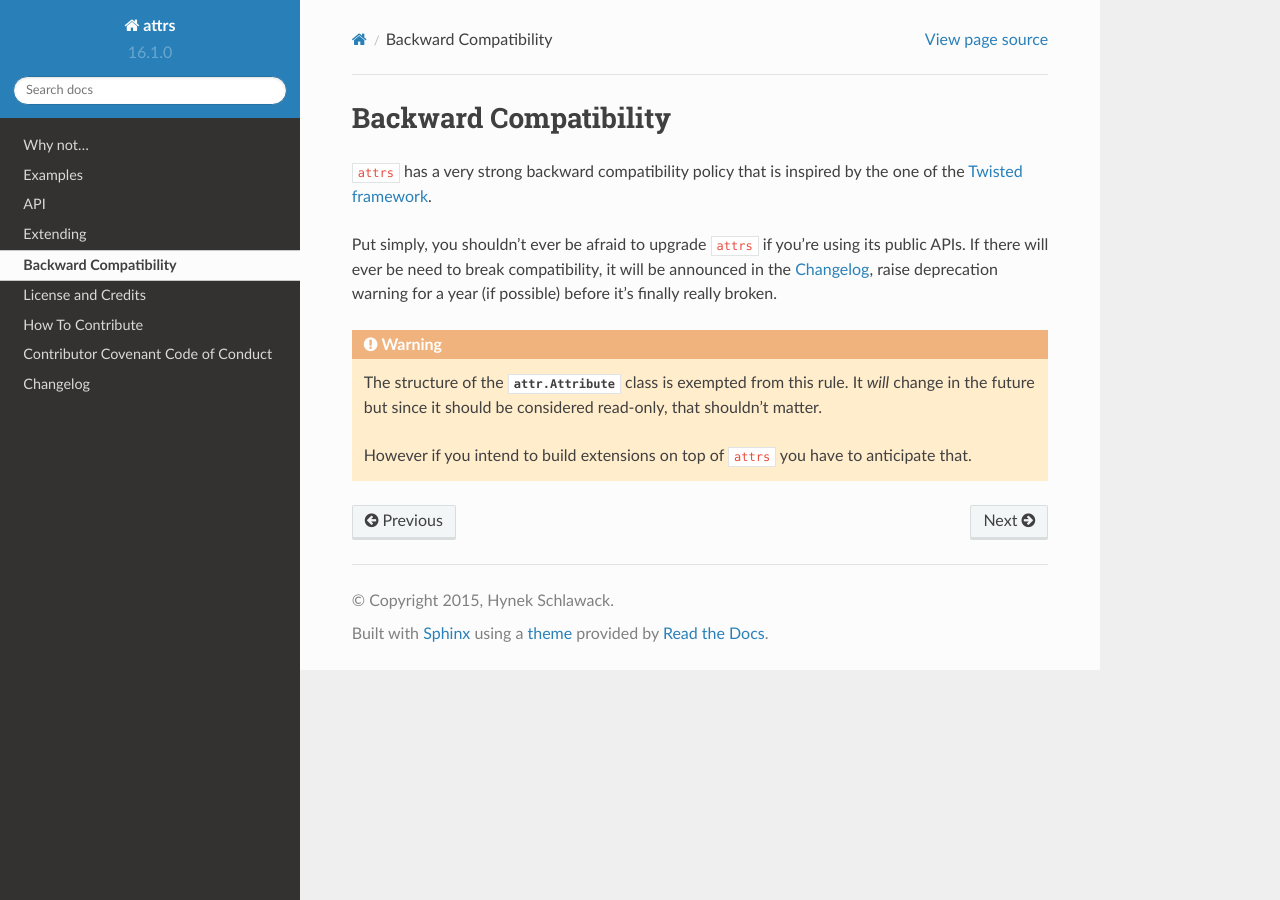
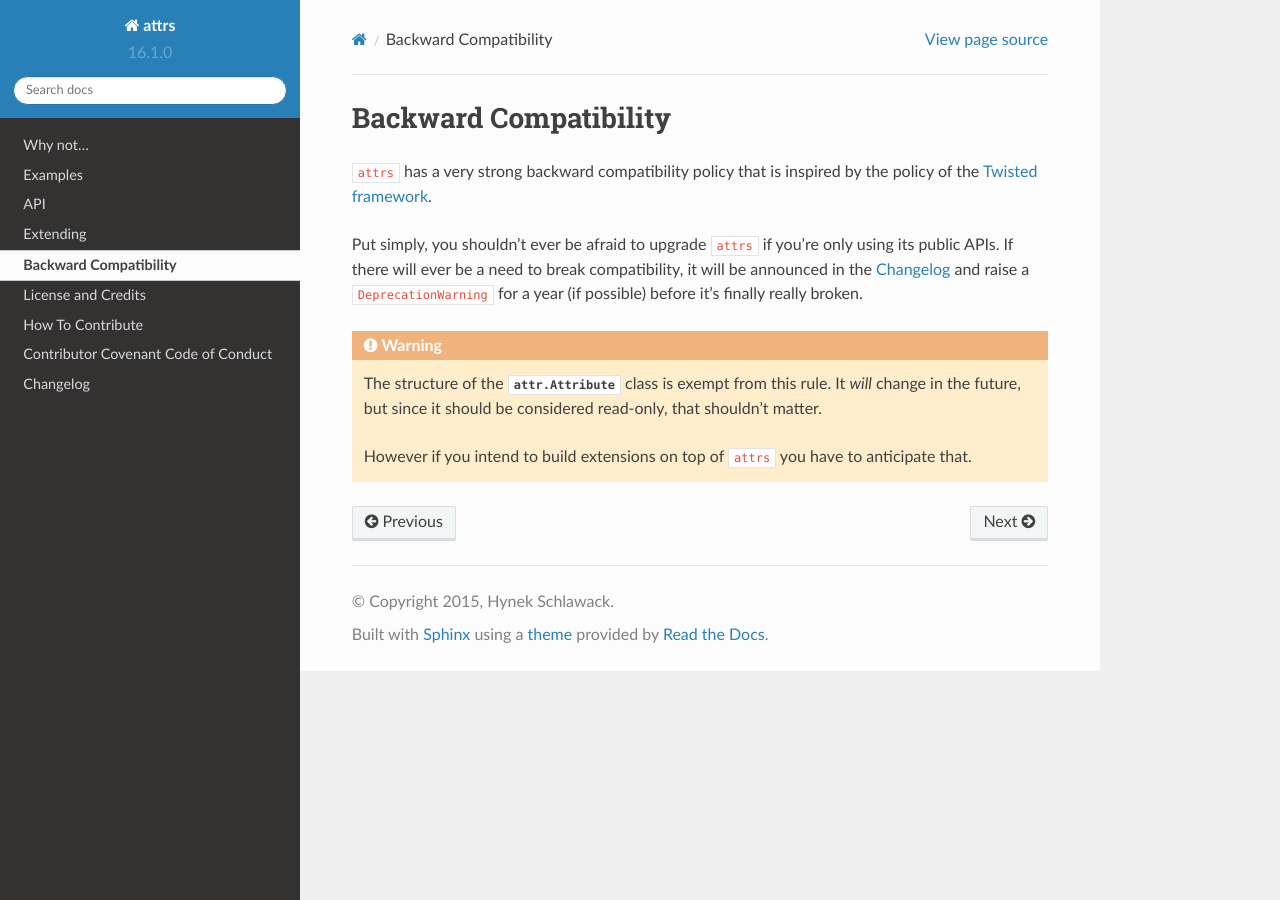
Before and after one commit to python-attrs/attrs, a Sphinx documentation site: the page built from docs/backward-compatibility.rst, in a window 1280 px wide. Built offline with Sphinx 7.4.7 and the Read the Docs theme 2.0.0, drawn with Linux system fonts in a browser that asks for light colours.

Commit message:
Copyediting

```diff
--- a/docs/backward-compatibility.rst
+++ b/docs/backward-compatibility.rst
@@ -3,17 +3,17 @@ Backward Compatibility
 
 .. currentmodule:: attr
 
-``attrs`` has a very strong backward compatibility policy that is inspired by the one of the `Twisted framework <https://twistedmatrix.com/trac/wiki/CompatibilityPolicy>`_.
+``attrs`` has a very strong backward compatibility policy that is inspired by the policy of the `Twisted framework <https://twistedmatrix.com/trac/wiki/CompatibilityPolicy>`_.
 
-Put simply, you shouldn't ever be afraid to upgrade ``attrs`` if you're using its public APIs.
-If there will ever be need to break compatibility, it will be announced in the :doc:`changelog`, raise deprecation warning for a year (if possible) before it's finally really broken.
+Put simply, you shouldn't ever be afraid to upgrade ``attrs`` if you're only using its public APIs.
+If there will ever be a need to break compatibility, it will be announced in the :doc:`changelog` and raise a ``DeprecationWarning`` for a year (if possible) before it's finally really broken.
 
 
 .. _exemption:
 
 .. warning::
 
-   The structure of the :class:`attr.Attribute` class is exempted from this rule.
-   It *will* change in the future but since it should be considered read-only, that shouldn't matter.
+   The structure of the :class:`attr.Attribute` class is exempt from this rule.
+   It *will* change in the future, but since it should be considered read-only, that shouldn't matter.
 
    However if you intend to build extensions on top of ``attrs`` you have to anticipate that.
```
